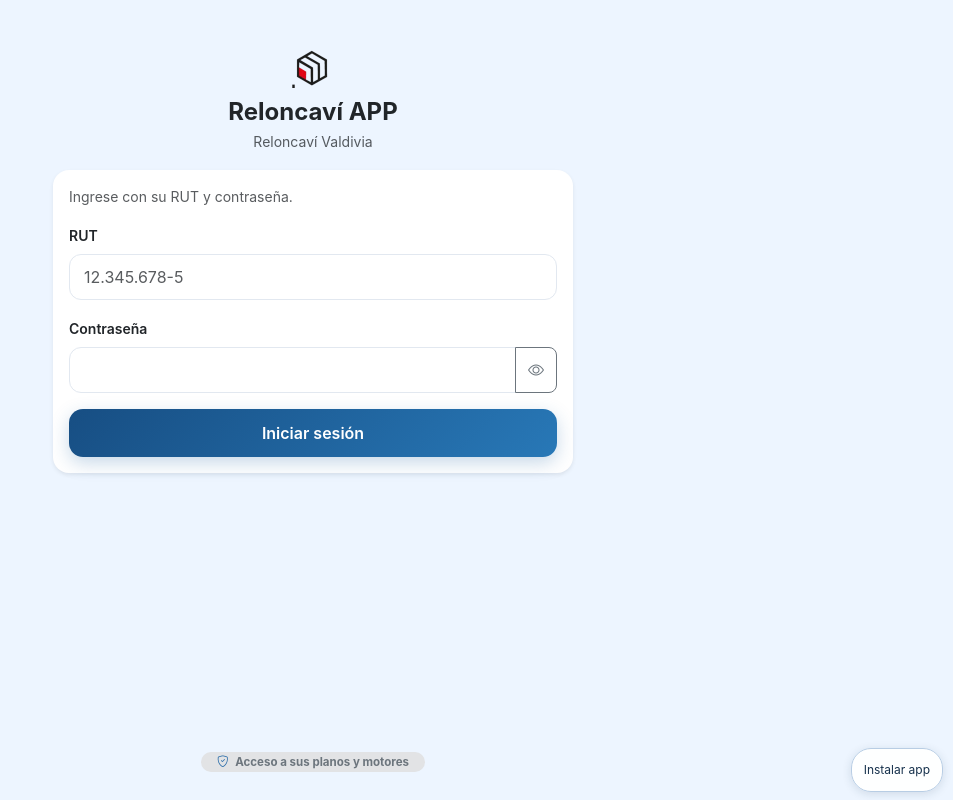
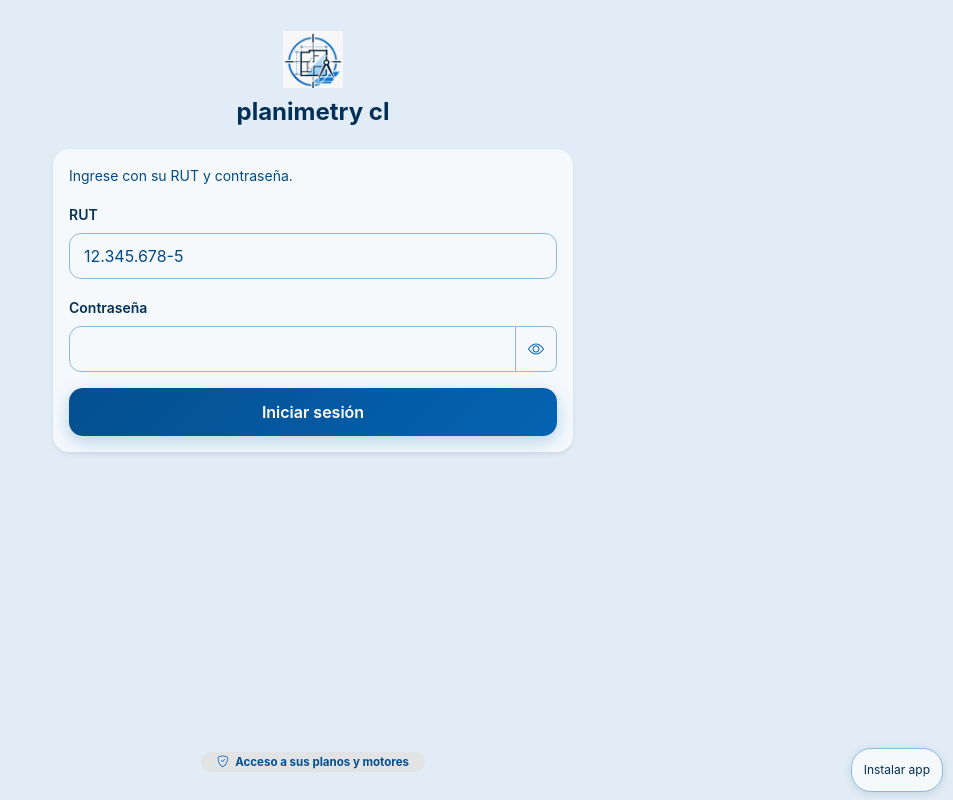
Before and after one commit to XDedero/proyectomobile, a Django app: page / in a window 1280 px wide. Shown: the whole page, without its empty margins (327-1280 px from the left). Run offline with Django 5.2, Linux system fonts and the light colour scheme; data that the repository does not hold is empty; parts of the project's set-up code (start-up, migrations or seed data) failed here and were passed over; some libraries are stand-ins or nearby versions.

Commit message:
Unifica la marca de instalación como planimetry cl
Muestra el logo y los colores del producto antes de iniciar sesión.
Aplica la identidad de la empresa a la interfaz cuando se valida la sesión.

```diff
--- a/mobileApp/static/mobileApp/app.css
+++ b/mobileApp/static/mobileApp/app.css
@@ -54,10 +54,12 @@ html, body {
     align-items: center;
     justify-content: center;
     gap: 12px;
-    color: var(--primary-accent);
+    color: var(--product-loading-ink);
+    background-color: var(--product-loading-background);
     font-weight: 600;
 }
 .app-loading[hidden] { display: none; }
+.app-loading img { border-radius: 14px; }
 
 /* Vistas de la aplicación */
 .app-view {
@@ -98,6 +100,9 @@ html, body {
 .company-brand-badge { overflow: hidden; border: 0; border-radius: 0; background: transparent; box-shadow: none; }
 .company-logo-window { position: relative; display: block; flex: none; overflow: hidden; border: 0; border-radius: 0; background: transparent; box-shadow: none; }
 .company-logo-window > img { position: absolute; top: -9px; left: 50%; display: block; width: 100px; max-width: none; height: 100px; object-fit: contain; transform: translateX(-50%); }
+.company-logo-window > img[hidden] { display: none; }
+.company-logo-window > img.brand-logo-full,
+.company-logo-login > img { inset: 0; width: 100%; height: 100%; transform: none; }
 .company-logo-login { width: 60px; height: 60px; border: 0; border-radius: 0; box-shadow: none; }
 .company-logo-header { width: 42px; height: 42px; }
 .company-logo-header > img { top: -12px; }
--- a/mobileApp/static/mobileApp/auth.js
+++ b/mobileApp/static/mobileApp/auth.js
@@ -69,6 +69,7 @@
             ? 'La sesión está iniciada, pero no se pudo cargar el visor de planos. Recargue la página para volver a cargarlo.'
             : '';
         if (!user) {
+            window.companyAppearance.reset();
             modalSavedPlans.hide();
             document.getElementById('savedPlansContainer').replaceChildren();
             loginForm.reset();
@@ -106,7 +107,7 @@
         document.documentElement.classList.add('app-identity-updating');
         try {
             if (changingUser) applyUser(null);
-            window.companyAppearance.apply(appearance);
+            if (result.user) window.companyAppearance.apply(appearance);
             if (revision === authRevision) applyUser(result.user);
         } catch (error) {
             if (revision === authRevision) applyUser(null);
--- a/mobileApp/static/mobileApp/company-appearance.js
+++ b/mobileApp/static/mobileApp/company-appearance.js
@@ -1,6 +1,7 @@
 /* Apply the server-verified company's appearance before revealing its account. */
 window.companyAppearance = (() => {
     const root = document.documentElement;
+    const product = JSON.parse(document.getElementById('productAppearance').textContent);
     const companyTokens = [
         'primary', 'primary_rgb', 'hover', 'hover_rgb', 'pressed', 'ink', 'ink_rgb',
         'muted', 'soft', 'surface', 'border', 'background', 'header',
@@ -10,7 +11,9 @@ window.companyAppearance = (() => {
         if (!appearance) return;
         const identity = appearance.company_identity || '';
         const version = appearance.company_brand_version || '0';
-        if (root.dataset.companyId === identity && root.dataset.brandVersion === version) return;
+        const isProduct = Boolean(appearance.is_product_brand);
+        if (root.hasAttribute('data-product-brand') === isProduct &&
+                root.dataset.companyId === identity && root.dataset.brandVersion === version) return;
         const theme = appearance.company_theme || appearance.company_palette;
         document.getElementById('companyThemeTokens')?.remove();
         for (const token of companyTokens) {
@@ -19,27 +22,30 @@ window.companyAppearance = (() => {
             else root.style.removeProperty(name);
         }
         root.toggleAttribute('data-company-themed', Boolean(theme));
-        const title = appearance.company_name || 'Reloncaví';
-        const subtitle = appearance.company_name || 'Reloncaví Valdivia';
-        for (const node of document.querySelectorAll('[data-company-title]')) node.textContent = title + ' APP';
-        for (const node of document.querySelectorAll('[data-company-name]')) node.textContent = subtitle;
-        document.title = title + ' APP · ' + subtitle;
+        const title = appearance.company_name || (isProduct ? product.company_name : 'Reloncaví');
+        for (const node of document.querySelectorAll('[data-company-title]')) node.textContent = title;
+        document.title = title;
         document.querySelector('meta[name="theme-color"]').content = theme?.header || '#eaf4ff';
-        document.querySelector('meta[name="apple-mobile-web-app-title"]').content = title;
-        const logo = appearance.company_logo;
-        for (const image of document.querySelectorAll('.company-logo-window > img')) {
+        const fallback = identity || isProduct ? product.company_logo : '/static/mobileApp/img/reloncavi-logo.png';
+        for (const image of document.querySelectorAll('[data-company-logo]')) {
             image.hidden = true;
+            image.classList.toggle('brand-logo-full', Boolean(appearance.company_logo || identity || isProduct));
             image.onload = () => { image.hidden = false; };
-            image.src = logo || '/static/mobileApp/img/reloncavi-logo.png';
+            image.onerror = () => {
+                image.onerror = null;
+                image.classList.add('brand-logo-full');
+                image.src = product.company_logo;
+            };
+            image.src = appearance.company_logo || fallback;
+            if (image.complete && image.naturalWidth) image.hidden = false;
         }
-        document.getElementById('companyLogoStyle').textContent = logo
-            ? '.company-logo-window > img{inset:0;width:100%;height:100%;transform:none}' : '';
         defaultPlanButtonColor = theme?.primary || '#2563eb';
         if (theme) root.dataset.planButtonColor = theme.primary;
         else delete root.dataset.planButtonColor;
         root.dataset.companyId = identity;
         root.dataset.brandVersion = version;
+        root.toggleAttribute('data-product-brand', isProduct);
     }
 
-    return { apply };
+    return { apply, reset: () => apply(product) };
 })();
--- a/mobileApp/static/mobileApp/pwa.js
+++ b/mobileApp/static/mobileApp/pwa.js
@@ -5,14 +5,14 @@
     let installPrompt=null,registration=null,acceptingUpdate=false;
     const launch=document.createElement('button');
     launch.id='pwaOpen';launch.type='button';launch.className='pwa-launch';launch.textContent='Instalar app';
-    launch.setAttribute('aria-label','Instalación y conexión de Reloncaví');
+    launch.setAttribute('aria-label','Instalación y conexión de planimetry cl');
     document.querySelector('.app-shell').prepend(launch);
     const panel=document.createElement('dialog');panel.className='pwa-panel';panel.id='pwaPanel';
     panel.setAttribute('aria-labelledby','pwaTitle');
-    panel.innerHTML=`<div class="pwa-panel-heading"><img alt="" width="48" height="48"><h2 id="pwaTitle">Reloncaví en tu dispositivo</h2><button type="button" class="pwa-close" aria-label="Cerrar">×</button></div>
+    panel.innerHTML=`<div class="pwa-panel-heading"><img alt="" width="48" height="48"><h2 id="pwaTitle">planimetry cl en tu dispositivo</h2><button type="button" class="pwa-close" aria-label="Cerrar">×</button></div>
       <p id="pwaConnection" role="status"></p>
       <div id="pwaInstallHelp"><p>Instala la app para abrir tus planos desde la pantalla de inicio.</p><ol><li>Abre esta dirección en Safari.</li><li>Toca Compartir y luego <strong>Agregar a pantalla de inicio</strong>.</li><li>Activa <strong>Abrir como app</strong> si aparece y toca Agregar.</li></ol></div>
-      <button type="button" id="pwaInstall" class="btn btn-primary" hidden>Instalar Reloncaví</button>
+      <button type="button" id="pwaInstall" class="btn btn-primary" hidden>Instalar planimetry cl</button>
       <hr><h3>Trabajo sin conexión</h3><p>Al abrir un plano guardado, la app conserva una copia en este dispositivo. Puedes quitarla en «Planos guardados». Abre las hojas de Excel que vayas a consultar antes de perder la conexión.</p>
       <p>Sin señal puedes consultar las copias y guardar cambios de sectores y celdas de Excel como pendientes. La sincronización se realiza al recuperar conexión con la app abierta. Importar, mover botones, cambiar la estructura del Excel y guardar en la nube requieren conexión.</p>
       <p id="pwaPending"></p><div class="pwa-actions"><button type="button" id="pwaSync" class="btn btn-primary">Sincronizar pendientes</button><button type="button" id="pwaExport" class="btn btn-outline-secondary">Exportar borradores</button><button type="button" id="pwaDiscard" class="btn btn-outline-danger">Descartar borradores</button></div>
@@ -59,7 +59,7 @@
     $('pwaExport').onclick=async()=>{
         const text=await window.relOffline.exportDrafts(),file=new File([text],'reloncavi-borradores.json',{type:'application/json'});
         if(navigator.canShare?.({files:[file]})) {
-            try {await navigator.share({files:[file],title:'Borradores Reloncaví'});} catch(error){if(error.name!=='AbortError') message(error.message);}
+            try {await navigator.share({files:[file],title:'Borradores de planimetry cl'});} catch(error){if(error.name!=='AbortError') message(error.message);}
         } else {
             const url=URL.createObjectURL(file),link=document.createElement('a');link.href=url;link.download=file.name;link.click();setTimeout(()=>URL.revokeObjectURL(url),30000);
         }
--- a/mobileApp/templates/mobileApp/index.html
+++ b/mobileApp/templates/mobileApp/index.html
@@ -1,6 +1,6 @@
 {% load static %}
 <!DOCTYPE html>
-<html lang="es" data-company-id="{{ company_identity }}" data-brand-version="{{ company_brand_version|default:'0' }}"{% if company_theme %} data-company-themed data-plan-button-color="{{ company_theme.primary }}"{% endif %}>
+<html lang="es" data-company-id="{{ company_identity }}" data-brand-version="{{ company_brand_version|default:'0' }}"{% if is_product_brand %} data-product-brand{% endif %}{% if company_theme %} data-company-themed data-plan-button-color="{{ company_theme.primary }}"{% endif %}>
 <head>
     <meta charset="UTF-8">
     <meta name="viewport" content="width=device-width, initial-scale=1.0, viewport-fit=cover, interactive-widget=resizes-content">
@@ -8,13 +8,13 @@
     <meta name="color-scheme" content="light">
     <meta name="apple-mobile-web-app-capable" content="yes">
     <meta name="mobile-web-app-capable" content="yes">
-    <meta name="apple-mobile-web-app-title" content="{{ company_name|default:'Reloncaví' }}">
+    <meta name="apple-mobile-web-app-title" content="{{ product_appearance.company_name }}">
     <meta name="apple-mobile-web-app-status-bar-style" content="default">
     <link rel="manifest" href="{% url 'pwa_manifest' %}">
     <link rel="apple-touch-icon" sizes="180x180" href="{% static 'mobileApp/img/pwa/apple-touch-icon.png' %}?v={{ asset_version }}">
     <link rel="icon" type="image/png" sizes="192x192" href="{% static 'mobileApp/img/pwa/icon-192.png' %}?v={{ asset_version }}">
     <link rel="stylesheet" href="{% static 'mobileApp/pwa.css' %}?v={{ asset_version }}">
-    <title>{{ company_name|default:'Reloncaví' }} APP · {{ company_name|default:'Reloncaví Valdivia' }}</title>
+    <title>{{ company_name }}</title>
     <!-- Bootstrap 5.3 CSS -->
     <link href="{% static 'mobileApp/vendor/bootstrap.min.css' %}?v={{ asset_version }}" rel="stylesheet">
     <!-- Bootstrap Icons -->
@@ -31,12 +31,19 @@
     <link rel="stylesheet" href="{% static 'mobileApp/motor-library.css' %}?v={{ asset_version }}">
     <link rel="stylesheet" href="{% static 'mobileApp/mobile-layout.css' %}?v={{ asset_version }}">
     {% include 'mobileApp/company_theme.html' %}
-    <style id="companyLogoStyle">{% if company_logo %}.company-logo-window > img { inset: 0; width: 100%; height: 100%; transform: none; }{% endif %}</style>
+    <style>
+        :root {
+            --product-loading-ink: {{ product_appearance.company_theme.ink }};
+            --product-loading-background: {{ product_appearance.company_theme.background }};
+        }
+    </style>
 </head>
 <body>
 
     <main class="app-shell">
         <div class="app-loading" id="sessionLoading" role="status">
+            <img src="{{ product_appearance.company_logo }}" width="64" height="64" alt="">
+            <strong>{{ product_appearance.company_name }}</strong>
             <span class="spinner-border" aria-hidden="true"></span>
             <span>Cargando la aplicación…</span>
         </div>
@@ -49,10 +56,9 @@
             <div class="app-view" id="viewLogin">
                 <div class="login-hero">
                     <div class="brand-badge company-brand-badge">
-                        <span class="company-logo-window company-logo-login"><img src="{% if company_logo %}{{ company_logo }}{% else %}{% static 'mobileApp/img/reloncavi-logo.png' %}{% endif %}" alt=""></span>
+                        <span class="company-logo-window company-logo-login"><img src="{{ product_appearance.company_logo }}" alt=""></span>
                     </div>
-                    <h4 class="fw-bold text-dark mb-1" data-company-title>{{ company_name|default:'Reloncaví' }} APP</h4>
-                    <p class="text-muted small mb-0" data-company-name>{{ company_name|default:'Reloncaví Valdivia' }}</p>
+                    <h4 class="fw-bold mb-1">{{ product_appearance.company_name }}</h4>
                 </div>
 
                 <div class="card border-0 shadow-sm rounded-4 p-3 mb-3">
@@ -94,11 +100,10 @@
                 <div class="app-header">
                     <div class="d-flex align-items-center gap-2">
                         <div class="company-logo-window company-logo-header">
-                            <img src="{% if company_logo %}{{ company_logo }}{% else %}{% static 'mobileApp/img/reloncavi-logo.png' %}{% endif %}" alt="">
+                            <img data-company-logo src="{% if company_logo %}{{ company_logo }}{% elif company_identity or is_product_brand %}{{ product_appearance.company_logo }}{% else %}{% static 'mobileApp/img/reloncavi-logo.png' %}{% endif %}"{% if company_logo or company_identity or is_product_brand %} class="brand-logo-full"{% endif %} alt="">
                         </div>
                         <div>
-                            <h6 class="mb-0 fw-bold text-dark" style="font-size: 0.95rem;" data-company-title>{{ company_name|default:'Reloncaví' }} APP</h6>
-                            <small class="text-muted" style="font-size: 0.72rem;" data-company-name>{{ company_name|default:'Reloncaví Valdivia' }}</small>
+                            <h6 class="mb-0 fw-bold text-dark" style="font-size: 0.95rem;" data-company-title>{{ company_name }}</h6>
                         </div>
                     </div>
 
@@ -154,7 +159,7 @@
                             <h5 id="welcomeUserText">Bienvenido</h5>
                             <p id="permissionSummary"></p>
                         </div>
-                        <div class="company-logo-window company-logo-welcome"><img src="{% if company_logo %}{{ company_logo }}{% else %}{% static 'mobileApp/img/reloncavi-logo.png' %}{% endif %}" alt=""></div>
+                        <div class="company-logo-window company-logo-welcome"><img data-company-logo src="{% if company_logo %}{{ company_logo }}{% elif company_identity or is_product_brand %}{{ product_appearance.company_logo }}{% else %}{% static 'mobileApp/img/reloncavi-logo.png' %}{% endif %}"{% if company_logo or company_identity or is_product_brand %} class="brand-logo-full"{% endif %} alt=""></div>
                     </div>
 
                     <p id="appAuthError" class="small text-danger" role="alert"></p>
@@ -505,6 +510,7 @@
     <script src="{% static 'mobileApp/mobile-runtime.js' %}?v={{ asset_version }}"></script>
     <script src="{% static 'mobileApp/app-confirm.js' %}?v={{ asset_version }}"></script>
     <script src="{% static 'mobileApp/app-state.js' %}?v={{ asset_version }}"></script>
+    {{ product_appearance|json_script:"productAppearance" }}
     <script src="{% static 'mobileApp/company-appearance.js' %}?v={{ asset_version }}"></script>
     <script src="{% static 'mobileApp/pwa-offline.js' %}?v={{ asset_version }}"></script>
     <script src="{% static 'mobileApp/auth.js' %}?v={{ asset_version }}"></script>
--- a/mobileApp/templates/mobileApp/service-worker.js
+++ b/mobileApp/templates/mobileApp/service-worker.js
@@ -6,9 +6,9 @@ const INBOX = "{% url 'notifications' %}";
 self.addEventListener('push', event => {
     let alert;
     try { alert = event.data?.json(); } catch { alert = null; }
-    event.waitUntil(self.registration.showNotification(alert?.title || 'Reloncaví', {
+    event.waitUntil(self.registration.showNotification(alert?.title || 'planimetry cl', {
         body: alert?.body || 'Tienes un aviso nuevo en el buzón.',
-        icon: '/static/mobileApp/img/pwa/icon-192.png',
+        icon: '/static/mobileApp/img/pwa/icon-192.png?v={{ asset_version }}',
         tag: alert?.tag,
     }));
 });
--- a/mobileApp/views.py
+++ b/mobileApp/views.py
@@ -30,11 +30,14 @@ def index(request):
     # A fresh page must not load cached scripts from an older interface whose
     # controls differ from those expected by the current drawing workflows.
     from .pwa import asset_version
-    from .company_brand import brand_context
+    from .company_brand import brand_context, product_brand
     from .tenant_runtime import workspace
+    version = asset_version()
+    product = product_brand(version)
     company = workspace.get()
-    brand = company.brand if company else brand_context()
-    return render(request, 'mobileApp/index.html', {'asset_version': asset_version(), **brand})
+    user = getattr(request, 'user', None)
+    brand = (company.brand if company else brand_context()) if user and user.is_authenticated and user.is_active else product
+    return render(request, 'mobileApp/index.html', {'asset_version': version, 'product_appearance': product, **brand})
 
 
 def session_data(request):
@@ -42,10 +45,12 @@ def session_data(request):
     from .accounts import application_role
     from .company_access import current_account
     from .tenant_runtime import offline_user_id, workspace
-    from .company_brand import brand_context
+    from .company_brand import brand_context, product_brand
+    from .pwa import asset_version
     company = workspace.get()
-    appearance = company.brand if company else brand_context()
-    profile = getattr(user, 'app_profile', None) if user.is_authenticated else None
+    signed_in = user.is_authenticated and user.is_active
+    appearance = (company.brand if company else brand_context()) if signed_in else product_brand(asset_version())
+    profile = getattr(user, 'app_profile', None) if signed_in else None
     return {
         'user': {
             'id': offline_user_id(request), 'username': user.get_username(),
@@ -56,7 +61,7 @@ def session_data(request):
             'primary_administrator': bool(profile and profile.is_primary_administrator),
             'rut': profile.rut if profile else '',
             'permissions': capabilities(user),
-        } if user.is_authenticated and user.is_active else None,
+        } if signed_in else None,
         'csrf_token': get_token(request),
         'appearance': appearance,
         'company_url': reverse('company_home') if current_account(request) else None,
```
Also changed, not shown: docs/PWA.md (+6 -4 lines), mobileApp/company_brand.py (+16 -1 lines), mobileApp/pwa.py (+6 -10 lines), mobileApp/test_pwa.py (+19 -5 lines), mobileApp/test_registration.py (+9 -3 lines), mobileApp/static/mobileApp/img/pwa/apple-touch-icon.png, mobileApp/static/mobileApp/img/pwa/icon-192.png, mobileApp/static/mobileApp/img/pwa/icon-512.png.
